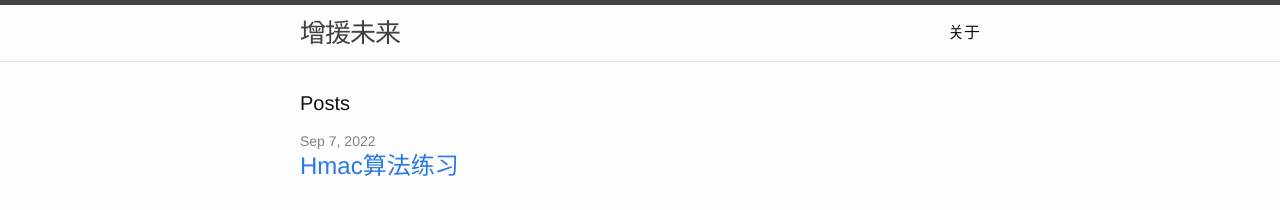
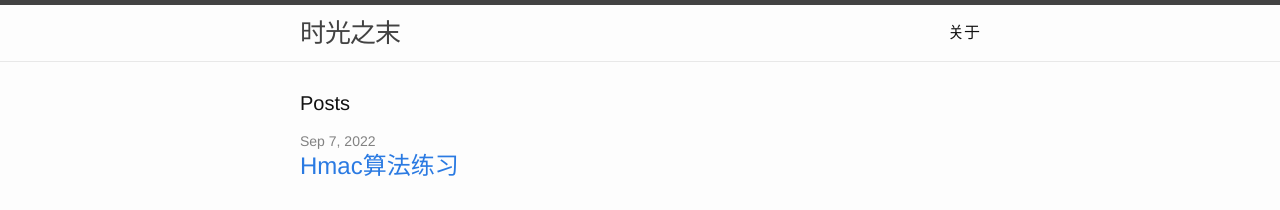
Before and after one commit to windqyoung/windqyoung.github.io, a Jekyll site: the page built from index.html, in a window 1280 px wide and 900 px high. Shown: the top 210 px of the window. Built offline with Jekyll 4.4.1, drawn with Linux system fonts in a browser that asks for light colours; nearby versions of some CDN libraries.

Commit message:
Update _config.yml

```diff
--- a/_config.yml
+++ b/_config.yml
@@ -6,7 +6,7 @@
 # 'jekyll serve'. If you change this file, please restart the server process.
 
 # Site settings
-title: 增援未来
+title: 时光之末
 description: > # this means to ignore newlines until "baseurl:"
     日常学习使用心得.
 baseurl: "" # the subpath of your site, e.g. /blog
```
